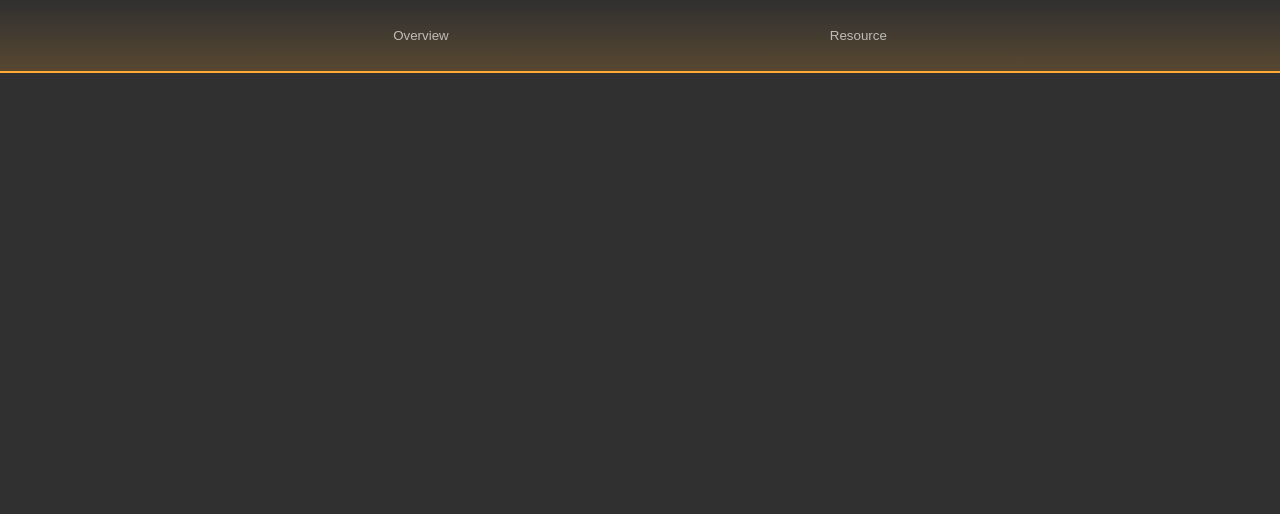
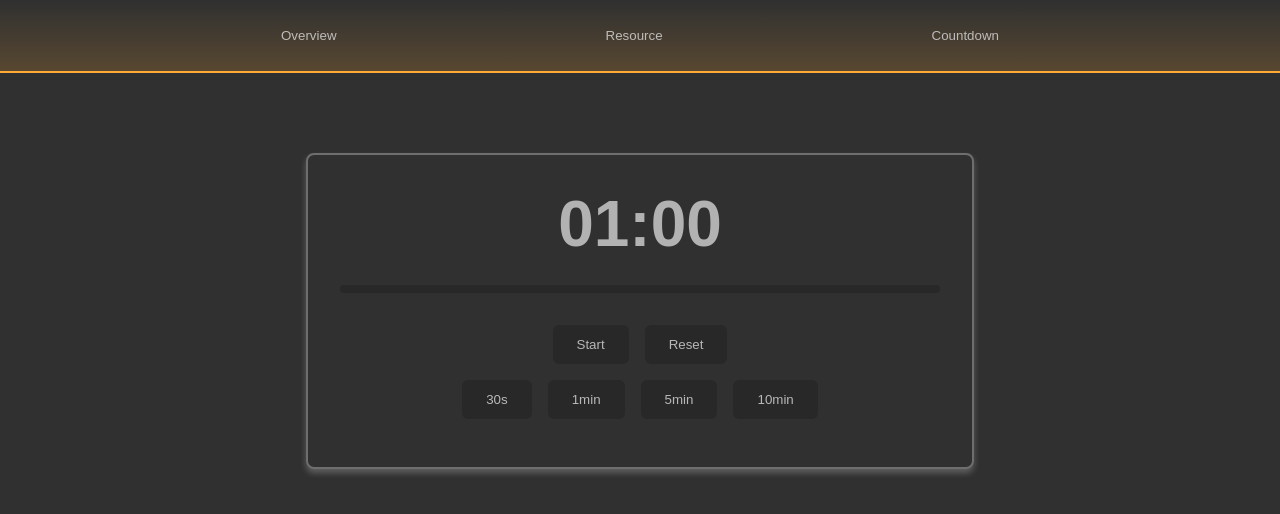
Before and after one commit to yohagos/ng-signals, an Angular app: page /timer in a window 1280 px wide. Before the commit this address led to /. Shown: the top 514 px of the page. Built offline with nearby package versions, Linux system fonts and the light colour scheme.

Commit message:
Signal countdown timer (#2)
* added new route

* added countdown route to toolbar

* added countdown timer component

```diff
--- /dev/null
+++ b/src/app/countdown-timer/countdown-timer.ts
@@ -0,0 +1,183 @@
+import { CommonModule } from '@angular/common';
+import { Component, computed, effect, OnDestroy, signal } from '@angular/core';
+
+@Component({
+  selector: 'app-countdown-timer',
+  imports: [
+    CommonModule,
+
+  ],
+  template: `
+    <div class="container">
+      <div class="time-display"> {{ formattedTime() }} </div>
+
+      <div class="progress-container">
+        <div class="progress-bar" [style.width.%]="progressPercentage()"></div>
+      </div>
+
+      <div class="controls">
+        <button (click)="running() ? stop() : start()" [disabled]="isCompleted()">
+          {{ buttonText() }}
+        </button>
+
+        <button (click)="reset()"> Reset </button>
+      </div>
+
+      <div class="presets">
+        <button (click)="setTime(30)" [disabled]="running()"> 30s </button>
+        <button (click)="setTime(60)" [disabled]="running()"> 1min </button>
+        <button (click)="setTime(300)" [disabled]="running()"> 5min </button>
+        <button (click)="setTime(600)" [disabled]="running()"> 10min </button>
+      </div>
+    </div>
+  `,
+  styles: `
+    .container {
+      max-width: 600px;
+      margin: 5em auto;
+      padding: 2em;
+      text-align: center;
+
+      border: 2px solid #eeeeee53;
+      border-radius: 8px;
+      box-shadow: 0 4px 6px rgba(210,210,210, 0.3);
+    }
+
+    .time-display {
+      font-size: 4rem;
+      font-weight: bold;
+      color: #eeeeeeaf;
+      margin-bottom: 1.5rem;
+    }
+
+    .progress-container {
+      width: 100%;
+      height: 8px;
+      background-color: #1c1c1c5f;
+      border-radius: 4px;
+      margin-bottom: 2rem;
+      overflow: hidden;
+    }
+
+    .progress-bar {
+      height: 100%;
+      background: linear-gradient(90deg, #28a745, #ffc107, #dc3545);
+      transition: width 0.3s ease;
+    }
+
+    .controls,
+    .presets {
+      display: flex;
+      gap: 1rem;
+      justify-content: center;
+      margin-bottom: 1rem;
+    }
+
+    button {
+      padding: 0.75rem 1.5rem;
+      border: none;
+      border-radius: 6px;
+      background: #1c1c1c5f;
+      font-weight: 500;
+      transition: background-color 0.2s;
+    }
+
+    button:hover:not(:disabled) {
+      background: #55edaaa1 ;
+    }
+
+    button:disabled {
+      background: #aaa;
+      cursor: not-allowed;
+    }
+
+    h1 {
+      margin-bottom: 2em;
+    }
+  `
+})
+export class CountdownTimer implements OnDestroy {
+  private timeRemaining = signal(60)
+  private isRunning = signal(false)
+  private initialTime = signal(60)
+
+  readonly timeLeft = this.timeRemaining.asReadonly()
+  readonly running = this.isRunning.asReadonly()
+
+  private intervalId: number | null = null
+
+  constructor() {
+    console.log("Timer initialized with : ", this.timeLeft)
+
+    effect(() => {
+      console.log(
+        `Timer state : ${this.formattedTime()}, \nRunning: ${this.running()}`
+      )
+    })
+
+    effect(() => {
+      if (this.isCompleted()) {
+        this.onTimerCompleted()
+      }
+    })
+  }
+
+  ngOnDestroy(): void {
+    this.stop()
+  }
+
+  private onTimerCompleted() {
+    console.log("Timer has completed - handle completion here.")
+  }
+
+  start() {
+    if(this.isRunning()) return
+
+    this.isRunning.set(true)
+    this.intervalId = window.setInterval(() => {
+      this.timeRemaining.update((time) => {
+        if (time <= 1) {
+          this.stop()
+          return 0
+        }
+        return time - 1
+      })
+    }, 1000)
+  }
+
+  stop() {
+    this.isRunning.set(false)
+    if (this.intervalId) {
+      clearInterval(this.intervalId)
+      this.intervalId = null
+    }
+  }
+
+  reset() {
+    this.stop()
+    this.timeRemaining.set(this.initialTime())
+  }
+
+  setTime(seconds: number) {
+    this.stop()
+    this.initialTime.set(seconds)
+    this.timeRemaining.set(seconds)
+  }
+
+  readonly formattedTime = computed(() => {
+    const time = this.timeLeft()
+    const minutes = Math.floor(time / 60)
+    const seconds = time % 60
+    return `${minutes.toString().padStart(2, "0")}:${seconds.toString().padStart(2, "0")}`
+  })
+
+  readonly progressPercentage = computed(() => {
+    const initial = this.initialTime()
+    const remaining = this.timeLeft()
+    if (initial === 0) return 0
+    return ((initial - remaining) / initial) * 100
+  })
+
+  readonly isCompleted = computed(() => this.timeLeft() === 0)
+  readonly buttonText = computed(() => (this.running() ? "Pause" : "Start"))
+}
--- a/src/app/toolbar/toolbar.ts
+++ b/src/app/toolbar/toolbar.ts
@@ -59,6 +59,10 @@ export class Toolbar {
       name: 'Resource',
       uri: 'resources',
     },
+    {
+      name: 'Countdown',
+      uri: 'timer',
+    },
   ]
 
   naviagteTo(uri: string) {
```
Also changed, not shown: src/app/app.routes.ts (+6 -2 lines).
